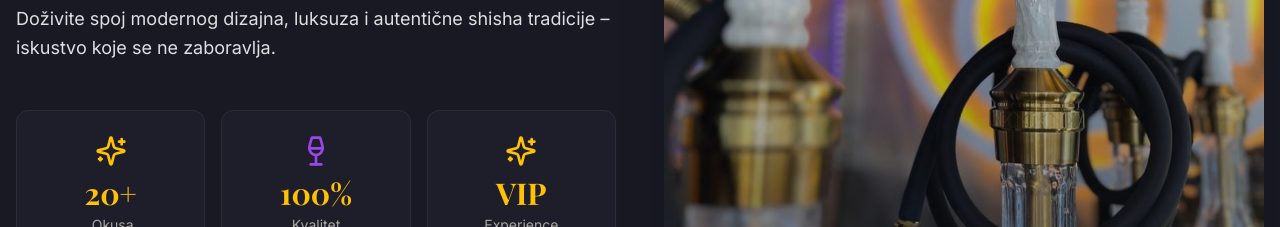
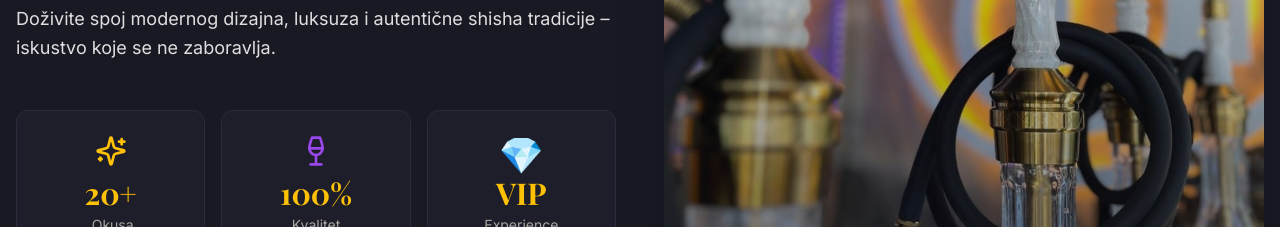
Before and after one commit to catyc03/sky-lounge, a React (Vite) app: page / in a window 1280 px wide. Shown: the part 1180-1407 px from the top of the page. Built offline with nearby package versions, Linux system fonts and the light colour scheme; the HTML template or start-up script is replaced by a standard one.

Commit message:
Fix star icon in About section

```diff
--- a/src/components/About.tsx
+++ b/src/components/About.tsx
@@ -34,7 +34,7 @@ const About = () => {
                 <p className="text-sm text-muted-foreground">Kvalitet</p>
               </div>
               <div className="feature-card">
-                <Sparkles className="text-primary mx-auto mb-2" size={32} />
+                <span className="text-4xl mx-auto mb-2">💎</span>
                 <p className="text-2xl md:text-3xl font-playfair font-bold text-primary mb-1">VIP</p>
                 <p className="text-sm text-muted-foreground">Experience</p>
               </div>
```
